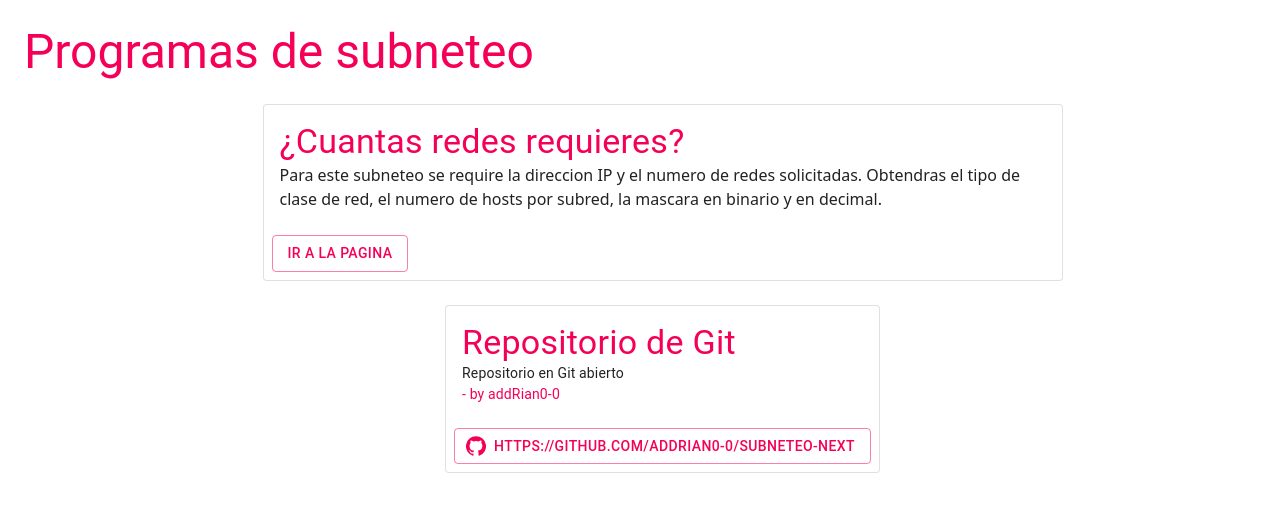
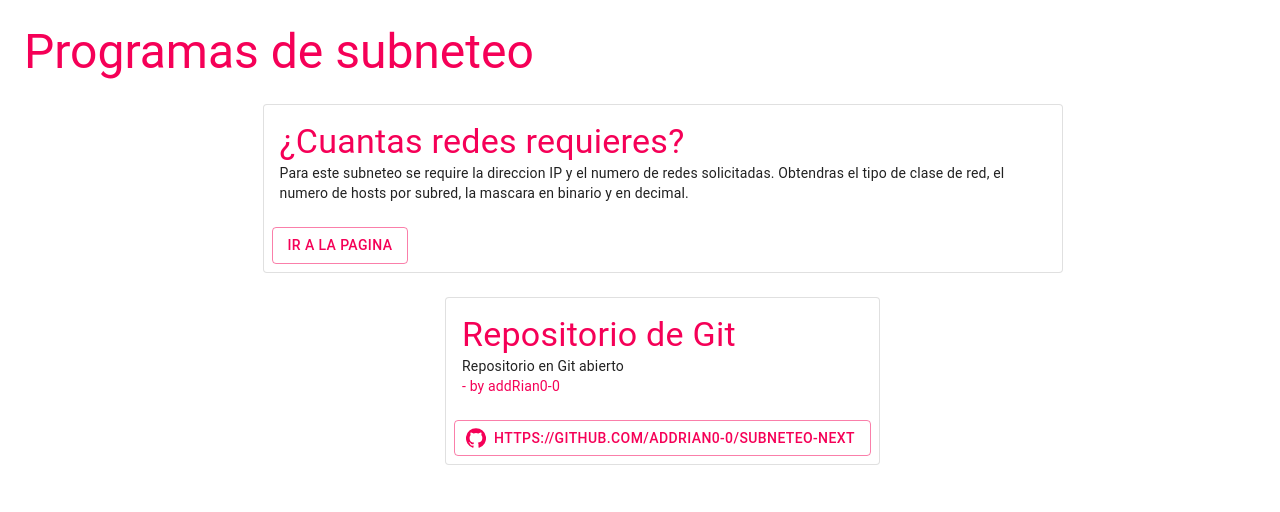
Before and after one commit to addRian0-0/SubneteoApp, a Next.js app: page / in a window 1280 px wide. Shown: the top 512 px of the page. Built offline with nearby package versions, Linux system fonts and the light colour scheme.

Commit message:
correcion de props

```diff
--- a/pages/index.js
+++ b/pages/index.js
@@ -32,7 +32,7 @@ export default function Home() {
             <Typography color="secondary" variant="h4" component="h2">
               ¿Cuantas redes requieres?
             </Typography>
-            <Typography variant="body2" variant="body">
+            <Typography variant="body2">
               Para este subneteo se require la direccion IP y el numero de redes solicitadas.
               Obtendras el tipo de clase de red, el numero de hosts por subred, la mascara en binario y en decimal.
             </Typography>
```
